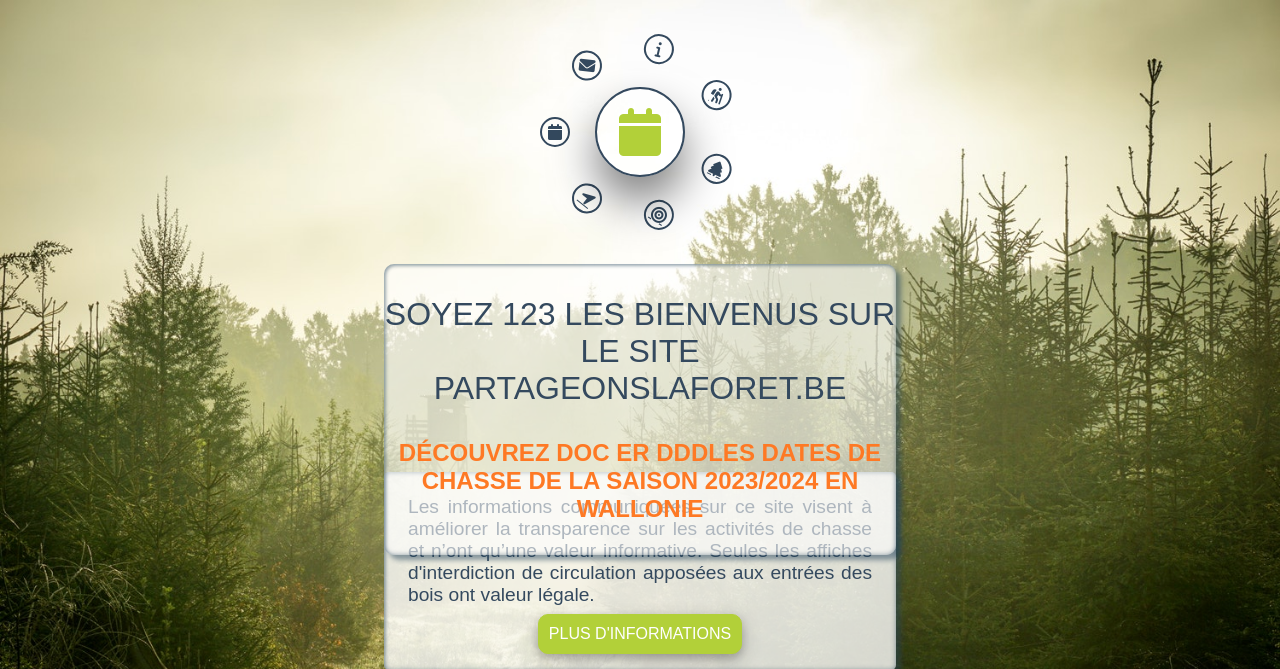
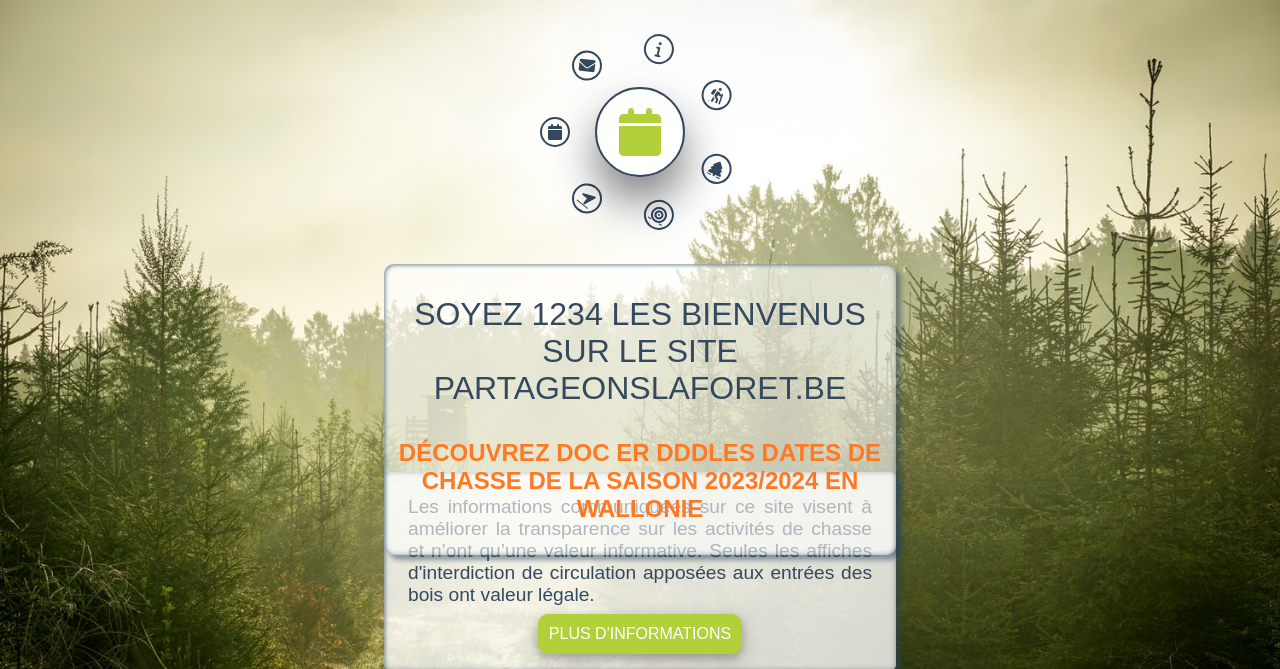
Before and after one commit to partageonslaforet/plf, a PHP site: page / in a window 1280 px wide. Shown: the top 669 px of the page. Run offline with PHP 8.4, Linux system fonts and the light colour scheme.

Commit message:
change 123 to 1234

```diff
--- a/desktop/index.php
+++ b/desktop/index.php
@@ -96,7 +96,7 @@ if (isset($_POST['submit'])) {
     <body>
 
         <div id="title">
-            <div id="siteName">Soyez 123 les bienvenus sur le site partageonslaforet.be </div>
+            <div id="siteName">Soyez 1234 les bienvenus sur le site partageonslaforet.be </div>
             <div id="slogan">Découvrez doc er dddles dates de chasse de la saison 2023/2024 en Wallonie</div>
         </div>
 
```
